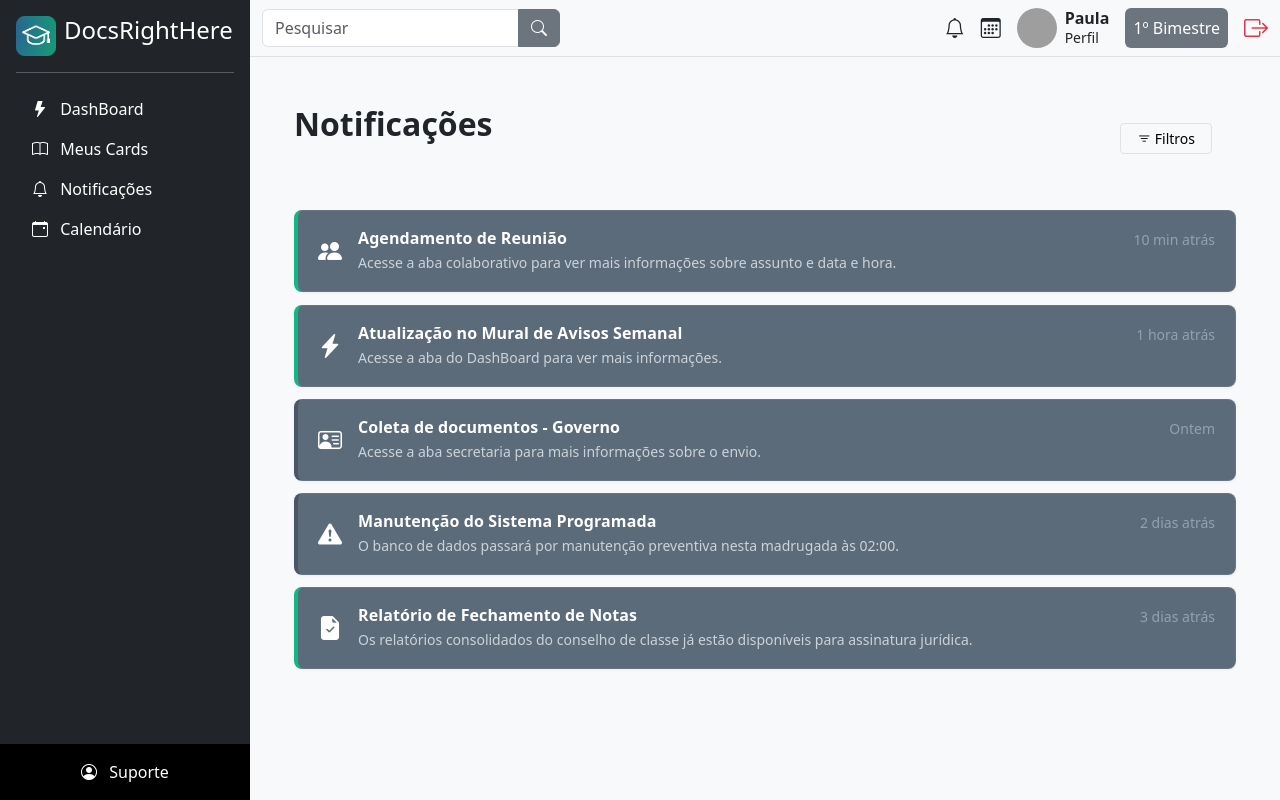
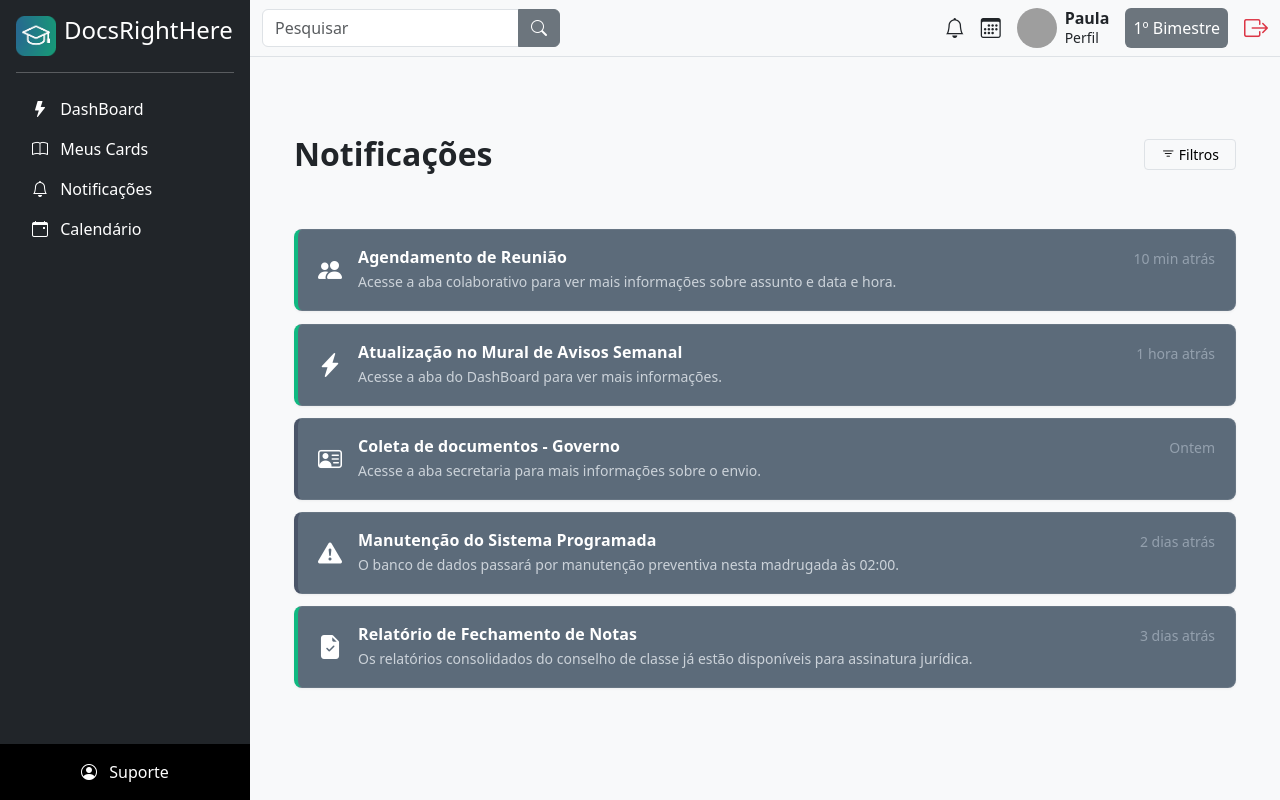
Before and after one commit to victoreemanuel/Docs-Right-Here, an Angular app in the folder frontend/docsRightHere/: page /home/notificacoes in a window 1280 px wide. Built offline with nearby package versions, Linux system fonts and the light colour scheme; grey boxes are pictures that could not be loaded.

Commit message:
ajustes tela notificações

```diff
--- a/frontend/docsRightHere/src/app/components/notificacoes/notificacoes.html
+++ b/frontend/docsRightHere/src/app/components/notificacoes/notificacoes.html
@@ -1,21 +1,16 @@
 <div class="container-fluid d-flex flex-column pt-2 px-4 pb-4 h-100">
 
-  <!-- Título alinhado nativamente pelo container-fluid, idêntico ao das outras telas -->
-  <div style="margin-top: 20px;">
+  <section class="d-flex justify-content-between align-items-center mb-3" style="margin-top: 50px;">
     <h2 class="fw-bold m-0 titulo-cards">Notificações</h2>
-  </div>
 
-  <!-- Mantém a posição original intacta do botão de filtros -->
-  <section class="d-flex justify-content-end align-items-center mb-3" style="margin-top: -20px; width: 100%;">
-    <div class="d-flex align-items-center" style="max-width: 1100px; width: 100%; margin: 0 auto; justify-content: flex-end; padding-right: 0;">
-      <button class="btn btn-light btn-sm border px-3" style="transform: translateX(calc((100vw - 1100px) / 2)); margin-right: calc((100vw - 1100px) / 2 + 24px);">
+    <div style="max-width: 1100px; padding-right: calc((100vw - 1100px) / 2 - 140px);">
+      <button class="btn btn-light btn-sm border px-3">
         <i class="bi bi-filter"></i> Filtros
       </button>
     </div>
   </section>
 
-  <!-- Mantém a posição original intacta dos cards -->
-  <div class="grid-layout-scroll" style="max-width:1100px; margin:0 auto; width: 100%;">
+  <div class="grid-layout-scroll mx-auto" style="max-width: 1100px; width: 100%;">
     <div class="notificacao-card verde">
       <div class="d-flex align-items-center gap-3">
         <i class="bi bi-people-fill fs-4 text-white"></i>
```
